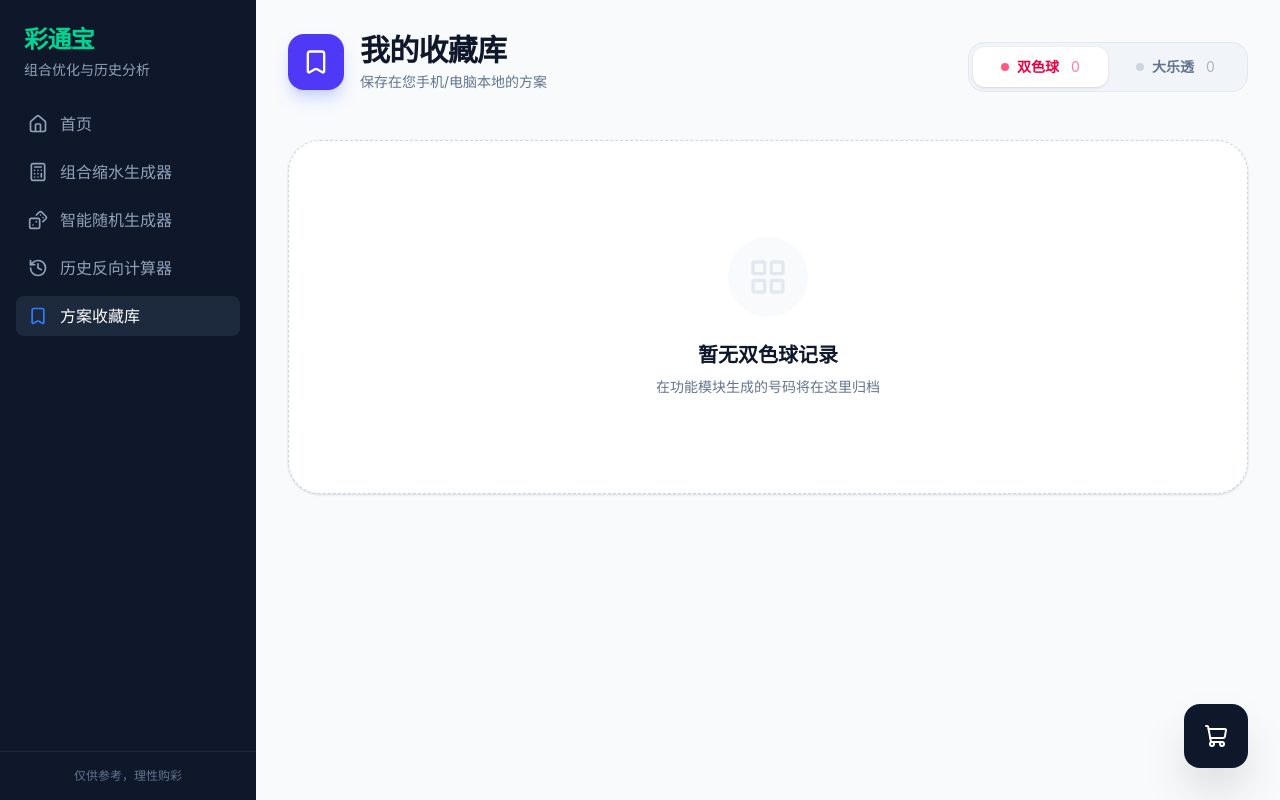
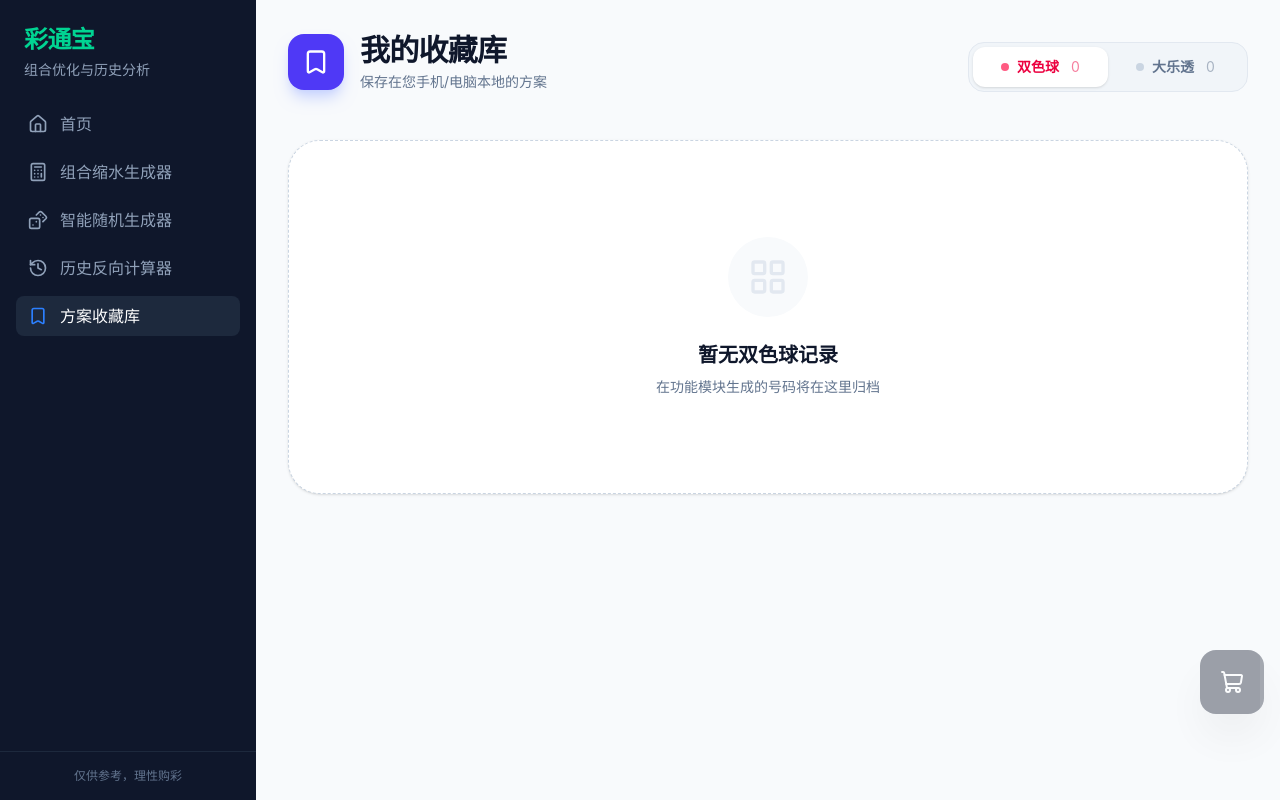
Before and after one commit to but0nly/lottery-tools, a Next.js app: page /saved in a window 1280 px wide. Built offline with nearby package versions, Linux system fonts and the light colour scheme.

Commit message:
feat(Cart.tsx): 购物车悬浮按钮支持移动

```diff
--- a/src/components/Cart.tsx
+++ b/src/components/Cart.tsx
@@ -10,17 +10,100 @@ export function Cart() {
   const [items, setItems] = useState<SavedCombination[]>([]);
   const [copiedId, setCopiedId] = useState<number | null>(null);
 
+  // Draggable position state
+  const [position, setPosition] = useState({ x: 0, y: 0 });
+  const [isDragging, setIsDragging] = useState(false);
+  const [dragStart, setDragStart] = useState({ x: 0, y: 0 });
+
   const loadCart = async () => {
     const cartItems = await storage.getCart();
     setItems(cartItems);
   };
 
+  const getInitialPosition = () => {
+    if (typeof window === 'undefined') return { x: 0, y: 0 };
+
+    const saved = localStorage.getItem('cart-pos');
+    if (saved) {
+      try {
+        const parsed = JSON.parse(saved);
+        // Validate if still within bounds
+        if (parsed.x < window.innerWidth && parsed.y < window.innerHeight) {
+          return parsed;
+        }
+      } catch (e) {
+        console.error('Failed to parse saved position', e);
+      }
+    }
+
+    // Default: bottom-right
+    return {
+      x: window.innerWidth - 80,
+      y: window.innerHeight - 150
+    };
+  };
+
   useEffect(() => {
     loadCart();
-    // Listen for storage changes (custom event)
+    setPosition(getInitialPosition());
+
+    const handleResize = () => {
+      setPosition(prev => {
+        const windowWidth = window.innerWidth;
+        const windowHeight = window.innerHeight;
+        // Keep it within bounds and maintain edge snap
+        const isNearLeft = prev.x < windowWidth / 2;
+        const margin = 16;
+        return {
+          x: isNearLeft ? margin : windowWidth - 64 - margin,
+          y: Math.max(margin, Math.min(prev.y, windowHeight - 80 - margin))
+        };
+      });
+    };
+
+    window.addEventListener('resize', handleResize);
     window.addEventListener('cart-updated', loadCart);
-    return () => window.removeEventListener('cart-updated', loadCart);
+    return () => {
+      window.removeEventListener('resize', handleResize);
+      window.removeEventListener('cart-updated', loadCart);
+    };
   }, []);
+
+  const handlePointerDown = (e: React.PointerEvent) => {
+    setIsDragging(false);
+    setDragStart({ x: e.clientX - position.x, y: e.clientY - position.y });
+    (e.target as HTMLElement).setPointerCapture(e.pointerId);
+  };
+
+  const handlePointerMove = (e: React.PointerEvent) => {
+    if (e.buttons !== 1) return;
+
+    const newX = e.clientX - dragStart.x;
+    const newY = e.clientY - dragStart.y;
+
+    if (Math.abs(newX - position.x) > 5 || Math.abs(newY - position.y) > 5) {
+      setIsDragging(true);
+      setPosition({ x: newX, y: newY });
+    }
+  };
+
+  const handlePointerUp = (e: React.PointerEvent) => {
+    (e.target as HTMLElement).releasePointerCapture(e.pointerId);
+
+    if (isDragging) {
+      const margin = 16;
+      const windowWidth = window.innerWidth;
+      const snapX = (position.x + 32) < windowWidth / 2 ? margin : windowWidth - 64 - margin;
+
+      const windowHeight = window.innerHeight;
+      const snapY = Math.max(margin, Math.min(position.y, windowHeight - 80 - margin));
+
+      const newPos = { x: snapX, y: snapY };
+      setPosition(newPos);
+      localStorage.setItem('cart-pos', JSON.stringify(newPos));
+      setTimeout(() => setIsDragging(false), 50);
+    }
+  };
 
   const handleRemove = async (id: number) => {
     await storage.removeFromCart(id);
@@ -78,17 +161,33 @@ export function Cart() {
   };
 
   if (!isOpen) {
+    const isAtLeft = position.x < 100;
     return (
       <button
-        onClick={() => setIsOpen(true)}
-        className="fixed bottom-20 right-4 md:bottom-8 md:right-8 w-14 h-14 md:w-16 md:h-16 bg-slate-900 text-white rounded-2xl shadow-2xl flex items-center justify-center group hover:scale-110 transition-all z-50 overflow-hidden"
+        onPointerDown={handlePointerDown}
+        onPointerMove={handlePointerMove}
+        onPointerUp={handlePointerUp}
+        onClick={() => !isDragging && setIsOpen(true)}
+        style={{
+          left: `${position.x}px`,
+          top: `${position.y}px`,
+          touchAction: 'none'
+        }}
+        className={`fixed w-14 h-14 md:w-16 md:h-16 bg-slate-900 text-white rounded-2xl shadow-2xl flex items-center justify-center group z-50 overflow-hidden ${
+          items.length === 0 ? 'opacity-40 hover:opacity-100' : 'opacity-100'
+        } ${isDragging ? 'scale-95 opacity-80 cursor-grabbing' : 'transition-[left,top,transform,opacity] duration-300 hover:scale-110 cursor-pointer'}`}
       >
-        <ShoppingCart className="w-5 h-5 md:w-6 md:h-6 group-hover:rotate-12 transition-transform" />
+        <div className={`transition-transform duration-300 ${isAtLeft ? 'translate-x-0' : 'translate-x-0'}`}>
+          <ShoppingCart className="w-5 h-5 md:w-6 md:h-6 group-hover:rotate-12 transition-transform" />
+        </div>
         {items.length > 0 && (
           <span className="absolute top-2 right-2 md:top-3 md:right-3 w-5 h-5 bg-rose-500 text-white text-[10px] font-bold rounded-full flex items-center justify-center animate-in zoom-in">
             {items.length}
           </span>
         )}
+
+        {/* Visual indicator for collapse if near edge */}
+        <div className={`absolute top-0 bottom-0 w-1 bg-white/10 ${isAtLeft ? 'left-0' : 'right-0'}`} />
       </button>
     );
   }
```
Also changed, not shown: 1 other file (tests, documents, lock files or other folders).
